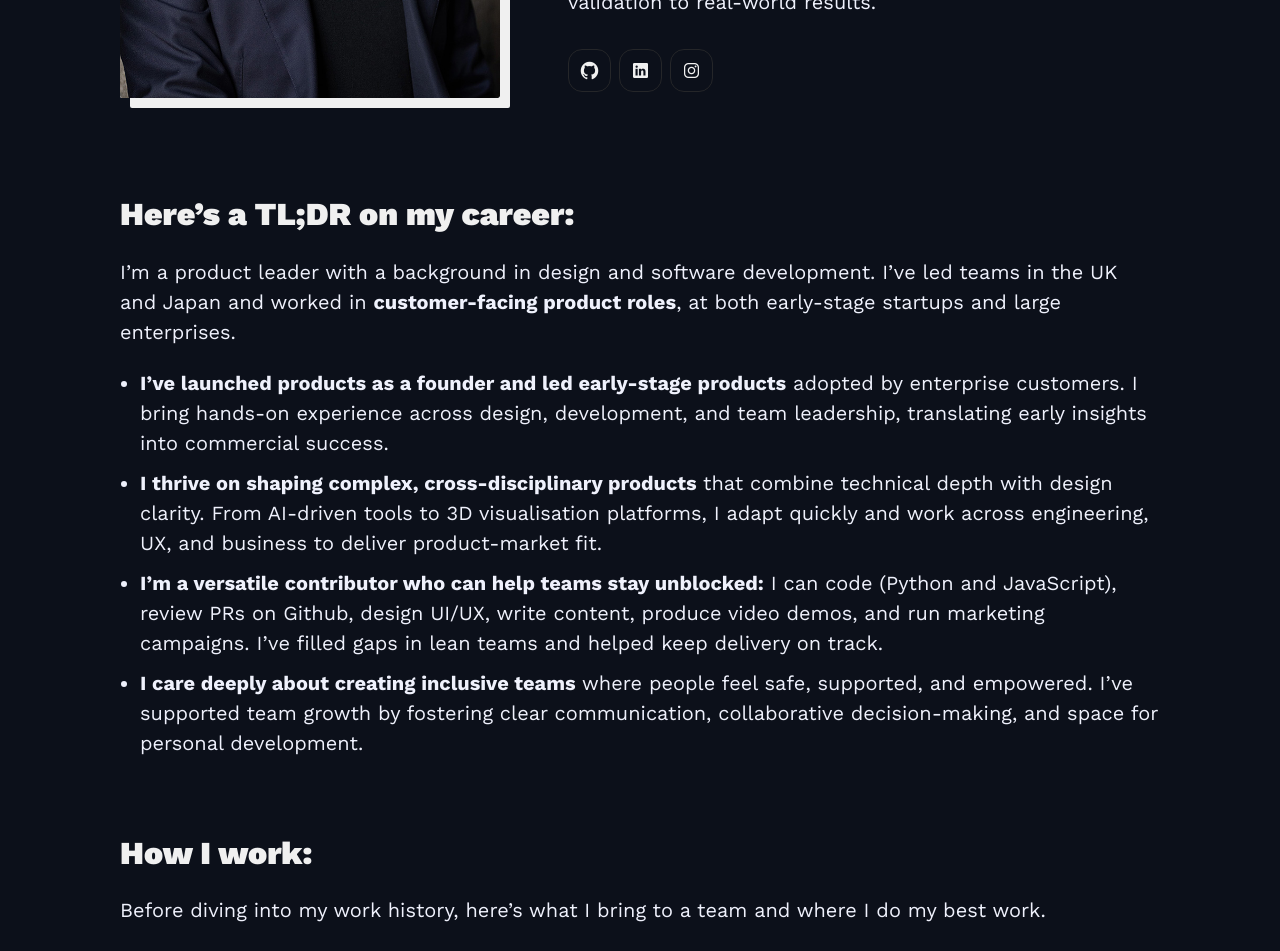
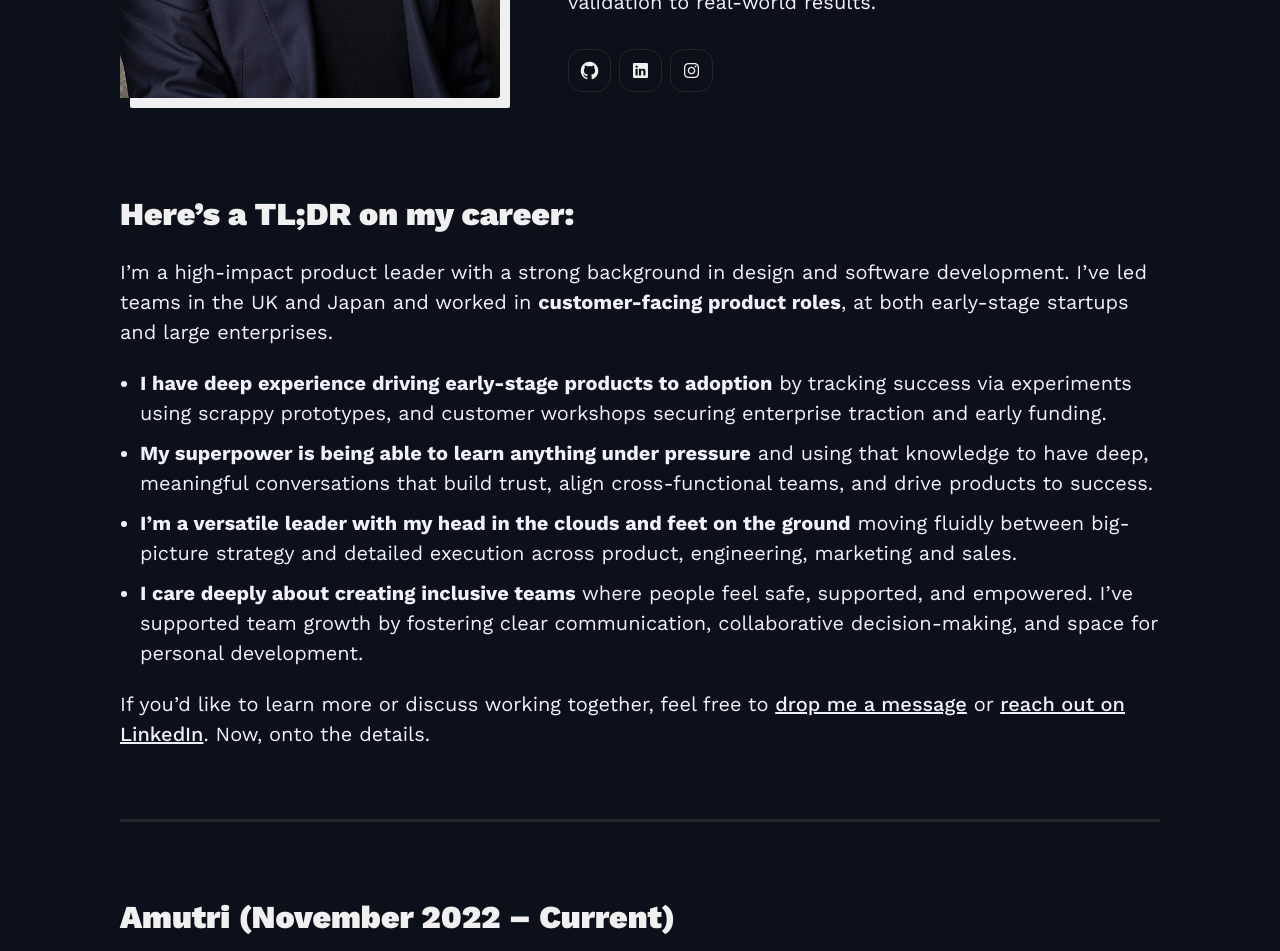
Before and after one commit to mkishi1221/mkishi1221.github.io, a Jekyll site: the page built from index.html, in a window 1280 px wide and 1400 px high, scrolled down 532 px. Shown: the top 951 px of the window. Built offline with Jekyll 4.4.1, drawn with Linux system fonts in a browser that asks for light colours; nearby versions of some CDN libraries; some of the changed text lies outside the part shown.

Commit message:
Updated CV and Toolkits

```diff
--- a/_config.yml
+++ b/_config.yml
@@ -2,7 +2,7 @@
 # General Site Settings
 title: Masayuki Kishi
 logo: # You can add own logo. For example '/images/logo.png'.
-description: Personal website and blog of Masayuki Kishi, Product Manager and Developer.
+description: Personal website and blog of Masayuki Kishi, Product Leader and Strategist.
 baseurl: "" # the subpath of your site, e.g. /blog
 url: "https://masayukikishi.com" # the base hostname & protocol for your site, e.g. http://example.com
 
@@ -10,7 +10,7 @@ url: "https://masayukikishi.com" # the base hostname & protocol for your site, e
 # Author Settings
 author:
   name: Masayuki Kishi
-  bio: I'm a Product Manager at Amutri, leading the development of cloud-rendered 3D visualisation. Obsessed with driving cutting-edge products from validation to real-world results.
+  bio: I've led early-stage products to enterprise adoption including 3D visualisation for the nuclear industry. Obsessed with driving early-edge products from validation to real-world results.
   avatar: '/images/ZGP_8208_1_square.jpg'
 
 social:
@@ -25,8 +25,8 @@ social:
 #-------------------------------
 # Hero Settings
 hero:
-  hero__title: Hey, I'm Masa! 👋  Product Manager and Developer
-  hero__description: I'm the Product Manager at Amutri, leading the development of cloud-rendered 3D visualisation. <strong><em>Obsessed</em></strong> with driving cutting-edge products from validation to real-world results.
+  hero__title: Hey, I'm Masa! 👋 Product Leader and Strategist
+  hero__description: I've led early-stage products to enterprise adoption including 3D visualisation for the nuclear industry. <strong><em>Obsessed</em></strong> with driving cutting-edge products from validation to real-world results.
   hero__image: '/images/ZGP_8199_xs.jpg'
 
 
--- a/_includes/cv.md
+++ b/_includes/cv.md
@@ -1,22 +1,12 @@
 
 # Here's a TL;DR on my career:
 
-I’m a product leader with a background in design and software development. I've led teams in the UK and Japan and worked in **customer-facing product roles**, at both early-stage startups and large enterprises.
+I’m a high-impact product leader with a strong background in design and software development. I've led teams in the UK and Japan and worked in **customer-facing product roles**, at both early-stage startups and large enterprises.
 
-- **I’ve launched products as a founder and led early-stage products** adopted by enterprise customers. I bring hands-on experience across design, development, and team leadership, translating early insights into commercial success.
-- **I thrive on shaping complex, cross-disciplinary products** that combine technical depth with design clarity. From AI-driven tools to 3D visualisation platforms, I adapt quickly and work across engineering, UX, and business to deliver product-market fit.
-- **I’m a versatile contributor who can help teams stay unblocked:** I can code (Python and JavaScript), review PRs on Github, design UI/UX, write content, produce video demos, and run marketing campaigns. I’ve filled gaps in lean teams and helped keep delivery on track.
+- **I have deep experience driving early-stage products to adoption** by tracking success via experiments using scrappy prototypes, and customer workshops securing enterprise traction and early funding.
+- **My superpower is being able to learn anything under pressure** and using that knowledge to have deep, meaningful conversations that build trust, align cross-functional teams, and drive products to success.
+- **I’m a versatile leader with my head in the clouds and feet on the ground** moving fluidly between big-picture strategy and detailed execution across product, engineering, marketing and sales.
 - **I care deeply about creating inclusive teams** where people feel safe, supported, and empowered. I’ve supported team growth by fostering clear communication, collaborative decision-making, and space for personal development.
-
-# How I work:
-
-Before diving into my work history, here’s what I bring to a team and where I do my best work.
-
-- **End-to-End Product Delivery:** I’ve led new products from concept to launch, turning strategy into execution and driving revenue. I’ve helped teams land six-figure enterprise deals, launch MVPs in 24 hours, and iterate based on real customer feedback.
-- **Day-to-Day Team Execution:** I work with developers, designers, and executives to write PRDs, manage scope, and unblock teams. My focus on clear priorities and fast iteration has helped reduce time-to-market and improve delivery consistency.
-- **Customer Management:** I’ve run demos, led onboarding, and handled enterprise support. I’m often the first line of support for resolving technical issues that impact delivery or sales opportunities.
-- **Knowledge management:** I built knowledge bases that sped up onboarding, streamlined handovers, and cut support requests through clear, accessible content.
-- **Funding and Grant Support:** I’ve helped secure early-stage capital and grant funding by writing applications and using my network to win Letters of Intent and bring in early adopters.
 
 If you'd like to learn more or discuss working together, feel free to [drop me a message](/contact){: .cv_link target="_blank" } or [reach out on LinkedIn](https://www.linkedin.com/in/mkishi/){: .cv_link target="_blank" }. Now, onto the details.
 
@@ -26,7 +16,7 @@ If you'd like to learn more or discuss working together, feel free to [drop me a
 
 ## Product Manager (October 2023 – Current) <span class="chip">Remote</span>
 
-Amutri transforms complex CAD files into interactive 3D presentations in seconds, making CAD data accessible, shareable, and presentation-ready across entire organisations.
+Amutri instantly converts complex CAD files into interactive 3D presentations, making CAD data accessible, shareable, and presentation-ready for both technical and non-technical teams across entire organisations. **Most recently we delivered Secure Sharing and Guided Tours, unlocking enterprise adoption in the nuclear sector.**
 
 Here's a short video of the product:
 
@@ -34,12 +24,10 @@ Here's a short video of the product:
 
 I'm responsible for:
 
-- Managing different teams across frontend, backend, 3D content, and Unreal Engine, overseeing development strategy, design, and daily execution.
-- Onboarding and managing enterprise customers to inform product decisions.
+- Driving product adoption in the AEC sector, and managing cross-functional teams across frontend, backend, 3D content, and Unreal Engine, overseeing development strategy, design, and daily execution.
+- Uncovering insights that directly influence feature development by leading customer workshops, hands-on user onboarding and responding to feedback.
 - Product marketing efforts including the website, sales materials, and investor presentations.
-- Product QA efforts, leading test planning, release validation, and performance monitoring.
-
-Most recently we delivered Secure Sharing and Guided Tours, unlocking a six-figure enterprise pilot.
+- Product QA efforts, leading internal product development, test planning, release validation, and performance monitoring.
 
 I also represented Amutri at the [Cornwall Angel Network launch](https://www.business-live.co.uk/professional-services/banking-finance/cornwall-angel-network-aims-boost-29057545){: .cv_link target="_blank" } at Falmouth University, a press-covered event showcasing regional tech innovation.
 
@@ -59,10 +47,9 @@ I’ve also spoken at the following events:
 
 Joined Amutri in its early startup phase and shaped product strategy. Onboarded early adopters and directly contributed to securing grants and pre-seed funding.
 
-- Designed the UI/UX of Amutri's cloud 3D rendering platform.
-- Ran 30 + research sessions with architects, 3D visualisers, and universities to refine user journeys and set product direction.
+- Directly contributed to securing grant and pre-seed funding by onboarding users and securing key letters of intent.
+- Uncovered key insights by conducting over 30 user research sessions with AEC companies. This shaped the product vision and the UI/UX design.
 - Built an automation tool that filled missing user information from email domains, cutting weekly processing time from about three hours to ten seconds.
-- Secured Letters of Intent from prospective customers, hitting key investor milestones.
 
 Joined the team formally as Product Manager on the strength of this work and was later [interviewed by SETsquared Bristol](https://setsquared-bristol.co.uk/news/amutri-revolutionising-3d-visualisation/){: .cv_link target="_blank" } on Amutri's vision and impact in 3D visualisation.
 
@@ -74,7 +61,7 @@ Selected for Falmouth University's fully funded startup incubator, I co-founded
 
 - Launched a working MVP within 24 hours of funding using no-code tools to rapidly validate the idea.
 - Secured partnerships with 20+ venues and listed 40+ spaces within 3 months.
-- Conducted 40+ user feedback sessions and implemented A/B tests using Figma to refine the platform's UIUX.
+- Uncovered key insights and tracked success by conducting 40+ user feedback sessions and implementing A/B tests using Figma.
 
 Here are some snapshots of the homepage and the booking platform.
 
@@ -95,9 +82,8 @@ I was also invited to speak as a panelist on artificial intelligence at a Global
 Developed an NLP-powered platform to help brand designers and entrepreneurs quickly discover high-quality, available domain names.
 
 - Co-founded the venture with a technical partner and bootstrapped the product without external funding.
+- Demonstrated strong market need by launching a consulting MVP and conducting over 100 feedback sessions for early paying users.
 - Built the MVP using Python, Nuxt, and Deta.sh, applying NLP to filter millions of domains into relevant, high-value results.
-- Designed prototypes in Figma and soft-launched the product as a consulting service for startups and business hubs.
-- Ran 100+ feedback sessions with designers and entrepreneurs, demonstrating reduction of domain search time from weeks to under an hour.
 
 (Currently paused)
 
```
Also changed, not shown: _pages/toolkits.md (+9 -0 lines), images/validation-template.png (added), 2 other files.
